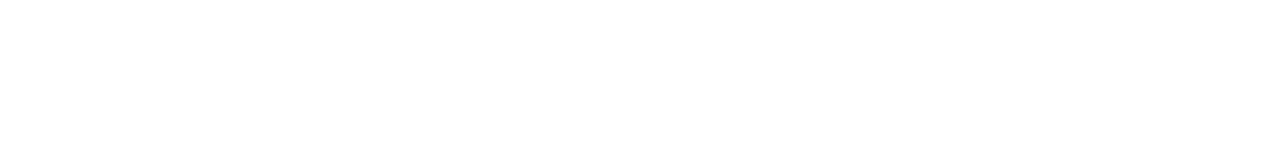
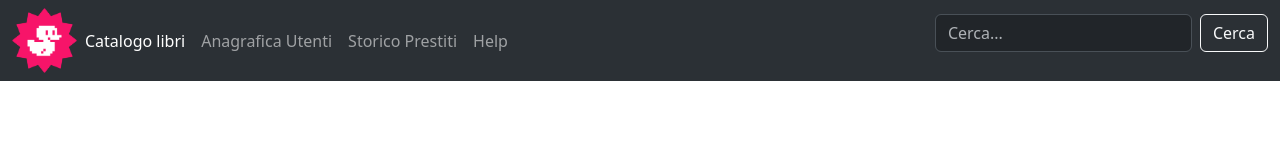
Before and after one commit to mattiadelmonaco/html-css-bootstrap-dashboard, a plain HTML site: page index.html in a window 1280 px wide. Drawn offline with nearby package versions, Linux system fonts and the light colour scheme.

Commit message:
feat: add header

```diff
--- a/index.html
+++ b/index.html
@@ -11,6 +11,39 @@
     <!-- /FONT AWESOME -->
 </head>
   <body>
+    <!-- HEADER -->
+    <header>
+        <nav class="navbar navbar-expand-lg bg-body-tertiary" data-bs-theme="dark">
+            <div class="container-fluid">
+              <div style="height: 65px; width: 65px;"><a class="navbar-brand" href="#"><img class="h-100" src="img/duck.png" alt="logo"></a></div>
+              <button class="navbar-toggler" type="button" data-bs-toggle="collapse" data-bs-target="#navbarSupportedContent" aria-controls="navbarSupportedContent" aria-expanded="false" aria-label="Toggle navigation">
+                <span class="navbar-toggler-icon"></span>
+              </button>
+              <div class="collapse navbar-collapse" id="navbarSupportedContent">
+                <ul class="navbar-nav me-auto mb-2 mb-lg-0">
+                  <li class="nav-item">
+                    <a class="nav-link active" aria-current="page" href="#">Catalogo libri</a>
+                  </li>
+                  <li class="nav-item">
+                    <a class="nav-link" href="#">Anagrafica Utenti</a>
+                  </li>
+                  <li class="nav-item">
+                    <a class="nav-link" href="#">Storico Prestiti</a>
+                  </li>
+                  <li class="nav-item">
+                    <a class="nav-link" href="#">Help</a>
+                  </li>
+                </ul>
+                <form class="d-flex" role="search">
+                  <input class="form-control me-2" type="search" placeholder="Cerca..." aria-label="Cerca...">
+                  <button class="btn btn-outline-light" type="submit">Cerca</button>
+                </form>
+              </div>
+            </div>
+          </nav>
+
+    </header>
+    <!-- /HEADER -->
 
     <!-- JAVA SCRIPT -->
     <script src="https://cdn.jsdelivr.net/npm/bootstrap@5.3.3/dist/js/bootstrap.bundle.min.js" integrity="sha384-YvpcrYf0tY3lHB60NNkmXc5s9fDVZLESaAA55NDzOxhy9GkcIdslK1eN7N6jIeHz" crossorigin="anonymous"></script>
```
